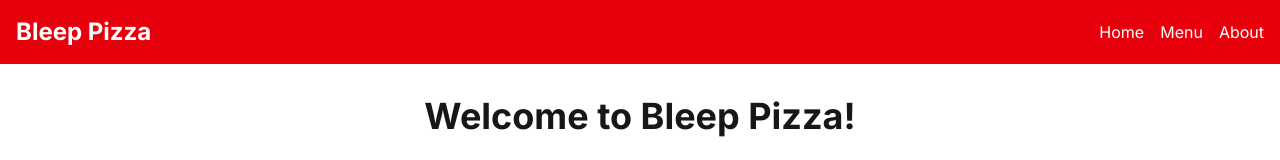
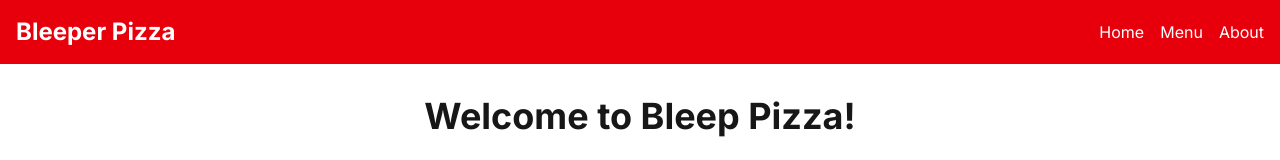
Before and after one commit to cloudstrifeffantasy/bleep-pizza, a Next.js app: page / in a window 1280 px wide. Shown: the top 160 px of the page. Built offline with nearby package versions, Linux system fonts and the light colour scheme.

Commit message:
Forced Error

```diff
--- a/src/app/components/NavBar.js
+++ b/src/app/components/NavBar.js
@@ -5,7 +5,7 @@
         <nav className="bg-red-600 text-white p-4">
           <div className="container mx-auto flex justify-between items-center">
             <Link href="/" className="text-2xl font-bold">
-              Bleep Pizza
+              Bleeper Pizza
             </Link>
             <div className="space-x-4">
               <Link href="/" className="hover:text-red-200">
--- a/src/app/menu/page.js
+++ b/src/app/menu/page.js
@@ -3,7 +3,7 @@
 
 async function getMenu() {
     const baseUrl = process.env.VERCEL_PROJECT_PRODUCTION_URL ? `https://${process.env.VERCEL_PROJECT_PRODUCTION_URL}` : "http://localhost:3000";
-    const res = await fetch(`${baseUrl}/api/menu`, { cache: 'no-store' });
+    const res = await fetch(`${baseUrl}/api/menuxxx`, { cache: 'no-store' });
     if (!res.ok) {
         throw new Error('Failed to fetch menu');
     }
```
